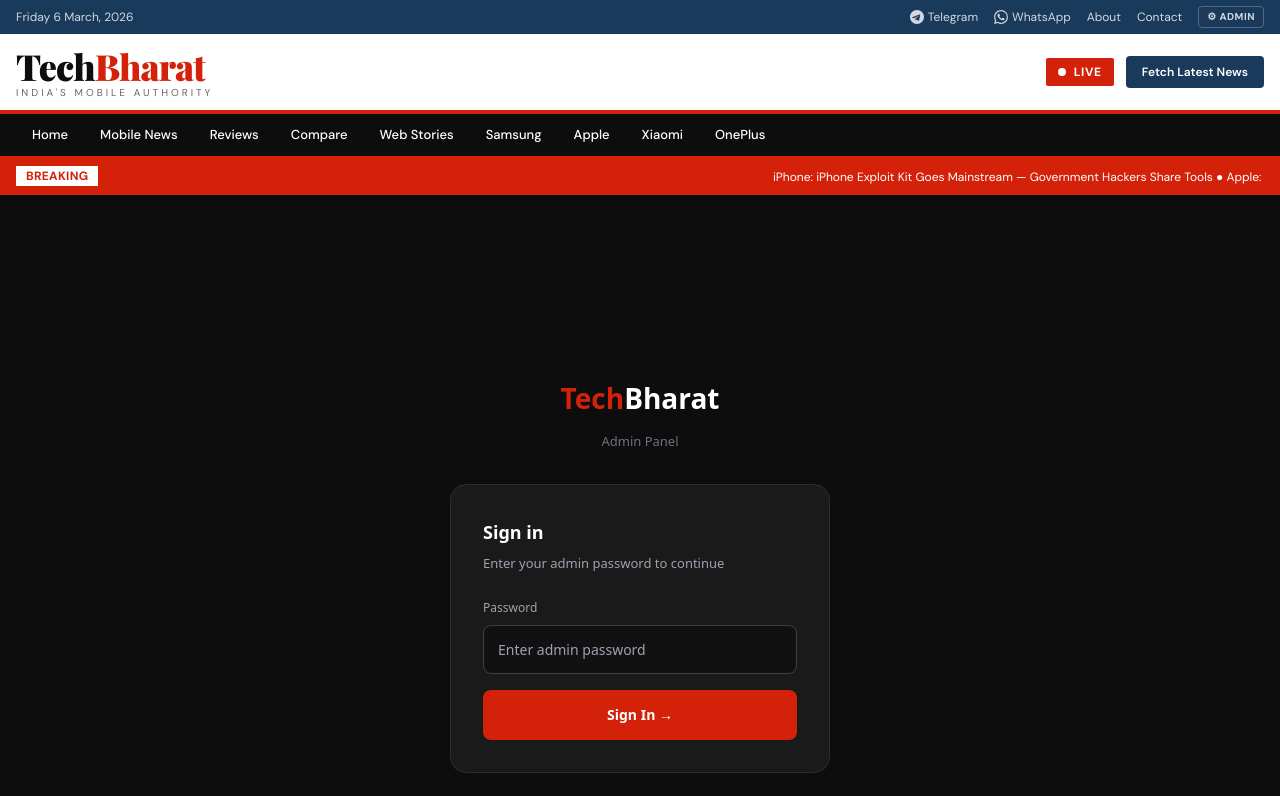
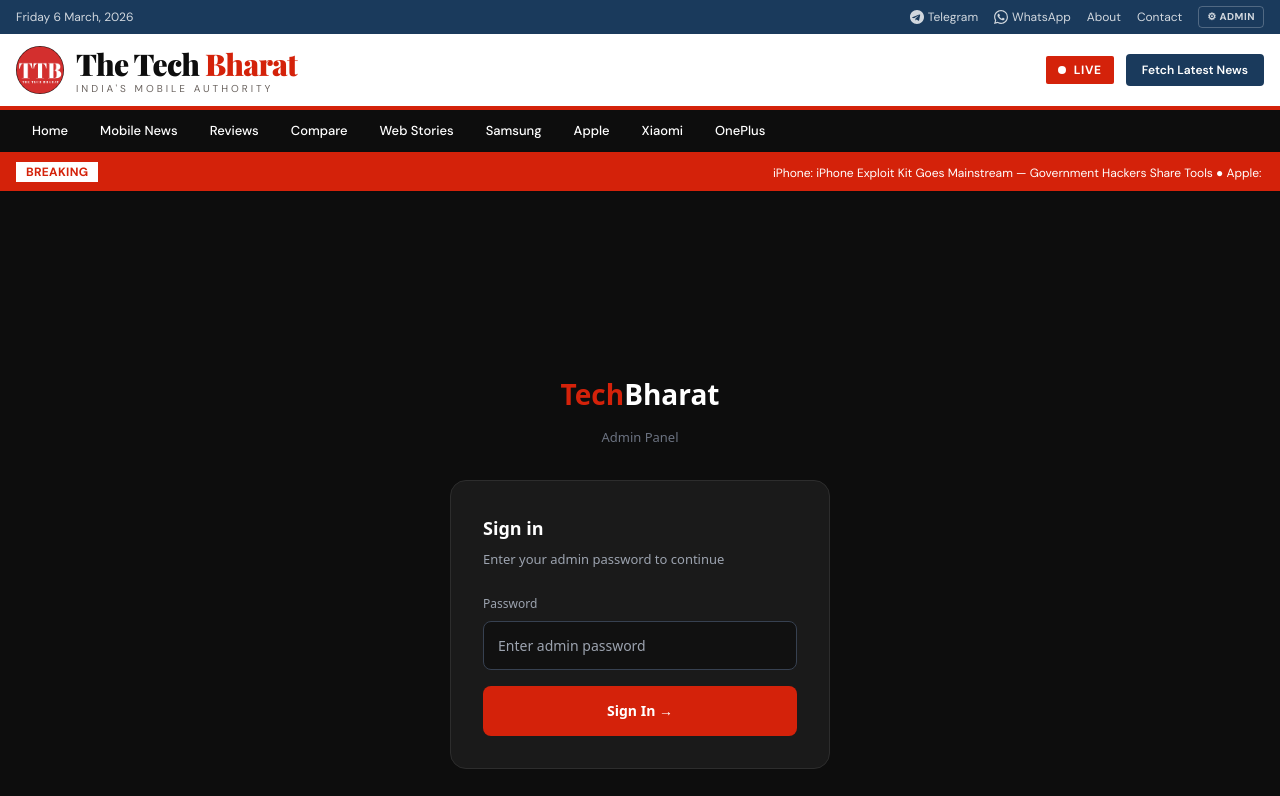
Before and after one commit to ankittiwari373164/techbharat, a Next.js app: page /admin/login in a window 1280 px wide. Shown: the top 796 px of the page. Built offline with nearby package versions, Linux system fonts and the light colour scheme.

Commit message:
rebrand to The Tech Bharat with logo

```diff
--- a/app/admin/page.tsx
+++ b/app/admin/page.tsx
@@ -159,7 +159,7 @@
       <div className="bg-[#0d0d0d] text-white">
         <div className="max-w-7xl mx-auto px-4 py-3 flex items-center justify-between">
           <div className="flex items-center gap-3">
-            <span className="text-[#d4220a] font-black text-xl" style={{fontFamily:'serif'}}>Tech<span className="text-white">Bharat</span></span>
+            <img src="/logo.png" alt="The Tech Bharat" style={{height:"32px",width:"32px",borderRadius:"50%",objectFit:"cover"}} /><span className="text-[#d4220a] font-black text-lg ml-2" style={{fontFamily:"serif"}}>The Tech<span className="text-white"> Bharat</span></span>
             <span className="text-gray-600 text-xs">/ Admin</span>
           </div>
           <div className="flex items-center gap-4">
--- a/components/Header.tsx
+++ b/components/Header.tsx
@@ -76,13 +76,16 @@
       <div className="border-b-4 border-[#d4220a]">
         <div className="max-w-7xl mx-auto px-4 py-3 flex items-center justify-between">
           {/* Logo */}
-          <Link href="/" className="flex flex-col leading-none">
-            <span className="font-playfair text-3xl md:text-4xl font-black text-ink tracking-tight">
-              Tech<span className="text-[#d4220a]">Bharat</span>
-            </span>
-            <span className="font-sans text-[10px] uppercase tracking-[3px] text-[#6b6460] mt-0.5">
-              India's Mobile Authority
-            </span>
+          <Link href="/" className="flex items-center gap-3 leading-none">
+            <img src="/logo.png" alt="The Tech Bharat" className="h-12 w-12 rounded-full object-cover flex-shrink-0" />
+            <div className="flex flex-col">
+              <span className="font-playfair text-2xl md:text-3xl font-black text-ink tracking-tight">
+                The Tech<span className="text-[#d4220a]"> Bharat</span>
+              </span>
+              <span className="font-sans text-[10px] uppercase tracking-[3px] text-[#6b6460] mt-0.5">
+                India's Mobile Authority
+              </span>
+            </div>
           </Link>
 
           {/* Live Badge + Fetch Button */}
```
Also changed, not shown: public/logo.png (added).
